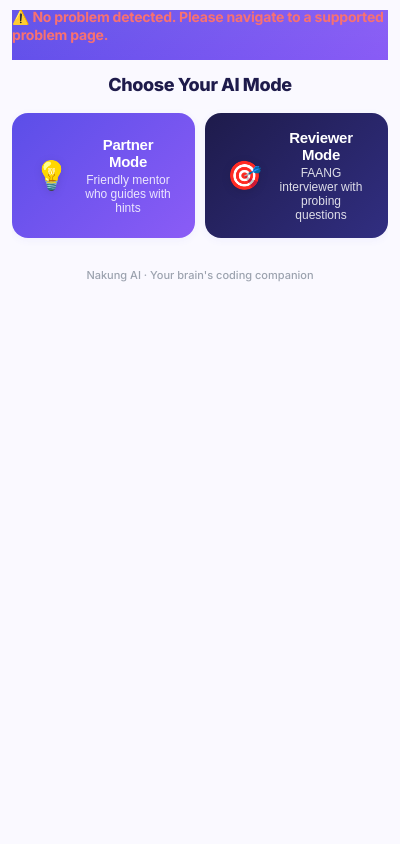
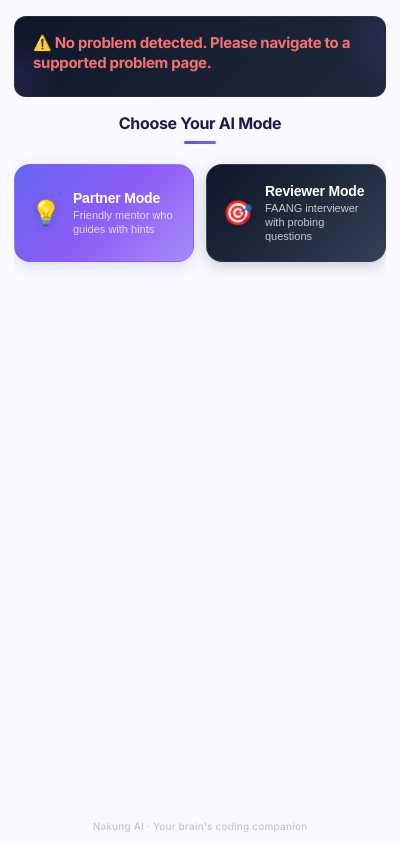
Before and after one commit to Arunodoy18/Nakung, a browser extension: page popup.html in a window 400 px wide. Drawn offline with Linux system fonts and the light colour scheme.

Commit message:
ui: premium initial view redesign — dark slate header, color-coded badges, polished buttons
- Problem header: violet gradient  dark slate (#0f172a  #1e293b) with radial glow accents
- Difficulty badges: color-coded (green easy, amber medium, red hard) with border + tint
- Mode buttons: refined gradients with subtle border + deeper hover shadows
- Partner: indigo-violet gradient, Reviewer: slate-charcoal gradient
- Mode heading: underline accent bar, slightly smaller font
- Footer tagline: pushed to bottom with margin-top:auto
- Spacing optimized: container 12px/14px, proper card-style header
- initialView padding-top for visual breathing room

```diff
--- a/popup.css
+++ b/popup.css
@@ -161,7 +161,7 @@ body {
 }
 
 .container {
-  padding: 10px 12px 10px;
+  padding: 12px 14px 12px;
   display: flex;
   flex-direction: column;
   height: 100vh;
@@ -173,6 +173,7 @@ body {
   display: flex;
   flex-direction: column;
   overflow-y: auto;
+  padding-top: 4px;
 }
 
 #chatView {
@@ -290,7 +291,7 @@ h1 {
 
 .button-group {
   display: flex;
-  gap: 10px;
+  gap: 12px;
   margin-bottom: 16px;
 }
 
@@ -299,16 +300,16 @@ h1 {
    ============================================================================ */
 .btn {
   flex: 1;
-  padding: 16px 22px;
+  padding: 18px 16px;
   border: none;
   border-radius: var(--radius-lg);
   font-size: 14px;
   font-weight: 700;
   cursor: pointer;
-  transition: all var(--duration-normal) var(--ease-out);
-  box-shadow: var(--shadow-sm);
+  transition: all 0.3s cubic-bezier(0.16, 1, 0.3, 1);
   position: relative;
   overflow: hidden;
+  box-shadow: none;
 }
 
 .btn::before {
@@ -318,8 +319,8 @@ h1 {
   left: -100%;
   width: 100%;
   height: 100%;
-  background: linear-gradient(90deg, transparent, rgba(255,255,255,0.15), transparent);
-  transition: left 0.5s var(--ease-out);
+  background: linear-gradient(90deg, transparent, rgba(255,255,255,0.1), transparent);
+  transition: left 0.6s var(--ease-out);
 }
 
 .btn:hover::before {
@@ -327,23 +328,29 @@ h1 {
 }
 
 .btn-partner {
-  background: linear-gradient(135deg, var(--primary-from) 0%, var(--primary-to) 100%);
-  color: var(--text-on-primary);
+  background: linear-gradient(135deg, #6366f1 0%, #8b5cf6 50%, #a78bfa 100%);
+  color: white;
+  border: 1px solid rgba(139, 92, 246, 0.3);
+  box-shadow: 0 4px 14px rgba(99, 102, 241, 0.2);
 }
 
 .btn-partner:hover {
-  transform: translateY(-2px);
-  box-shadow: 0 6px 20px var(--primary-glow);
+  transform: translateY(-3px);
+  box-shadow: 0 8px 25px rgba(99, 102, 241, 0.35);
+  border-color: rgba(139, 92, 246, 0.5);
 }
 
 .btn-reviewer {
-  background: linear-gradient(135deg, #1e1b4b 0%, #312e81 100%);
-  color: var(--text-on-primary);
+  background: linear-gradient(135deg, #0f172a 0%, #1e293b 50%, #334155 100%);
+  color: white;
+  border: 1px solid rgba(148, 163, 184, 0.15);
+  box-shadow: 0 4px 14px rgba(15, 23, 42, 0.2);
 }
 
 .btn-reviewer:hover {
-  transform: translateY(-2px);
-  box-shadow: 0 6px 20px rgba(30, 27, 75, 0.4);
+  transform: translateY(-3px);
+  box-shadow: 0 8px 25px rgba(15, 23, 42, 0.4);
+  border-color: rgba(148, 163, 184, 0.3);
 }
 
 .btn:disabled {
@@ -785,45 +792,62 @@ button:disabled {
 /* Mode selection heading */
 .mode-heading {
   text-align: center;
-  margin-bottom: 18px;
-  font-size: 18px;
-  font-weight: 800;
+  margin-bottom: 20px;
+  font-size: 16px;
+  font-weight: 700;
   color: var(--text-primary);
-  letter-spacing: -0.4px;
+  letter-spacing: -0.3px;
+  position: relative;
+}
+
+.mode-heading::after {
+  content: '';
+  display: block;
+  width: 32px;
+  height: 3px;
+  background: linear-gradient(90deg, var(--primary-from), var(--primary-to));
+  border-radius: 2px;
+  margin: 8px auto 0;
 }
 
 /* Mode button layout */
 .mode-btn-layout {
   display: flex;
   align-items: center;
-  gap: 14px;
+  gap: 12px;
+  text-align: left;
 }
 
 .mode-btn-icon {
-  font-size: 28px;
-  filter: drop-shadow(0 2px 4px rgba(0,0,0,0.1));
+  font-size: 24px;
+  filter: drop-shadow(0 2px 4px rgba(0,0,0,0.15));
+  flex-shrink: 0;
 }
 
 .mode-btn-title {
-  font-size: 15px;
+  font-size: 14px;
   font-weight: 700;
-  margin-bottom: 3px;
-  letter-spacing: -0.3px;
+  margin-bottom: 2px;
+  letter-spacing: -0.2px;
 }
 
 .mode-btn-desc {
-  font-size: 12px;
-  opacity: 0.85;
+  font-size: 11px;
+  opacity: 0.75;
   font-weight: 500;
+  line-height: 1.3;
 }
 
 /* Footer tagline */
 .footer-tagline {
   text-align: center;
-  margin-top: 14px;
-  font-size: 11px;
+  margin-top: auto;
+  padding-top: 12px;
+  font-size: 10px;
   color: var(--text-muted);
   font-weight: 500;
+  letter-spacing: 0.2px;
+  opacity: 0.6;
 }
 
 /* Chat header — compressed for max chat space */
--- a/popup.html
+++ b/popup.html
@@ -40,49 +40,81 @@
 
     /* ═══ Problem Header ═══ */
     .problem-header {
-      padding: 12px 16px;
-      background: linear-gradient(135deg, var(--primary-from) 0%, var(--primary-to) 100%);
+      padding: 16px 18px 14px;
+      background: linear-gradient(135deg, #0f172a 0%, #1e293b 100%);
       color: white;
-      border-radius: var(--radius-md) var(--radius-md) 0 0;
-      margin: -14px -16px 14px -16px;
+      border-radius: var(--radius-md);
+      margin: 0 0 16px 0;
       position: relative;
       overflow: hidden;
+      border: 1px solid rgba(255, 255, 255, 0.06);
+    }
+    .problem-header::before {
+      content: '';
+      position: absolute;
+      top: -50%;
+      right: -20%;
+      width: 120px;
+      height: 120px;
+      background: radial-gradient(circle, rgba(99, 102, 241, 0.15) 0%, transparent 70%);
+      pointer-events: none;
     }
     .problem-header::after {
       content: '';
       position: absolute;
-      top: 0; left: 0; right: 0; bottom: 0;
-      background: linear-gradient(180deg, rgba(255,255,255,0.06) 0%, transparent 100%);
+      bottom: -30%;
+      left: -10%;
+      width: 80px;
+      height: 80px;
+      background: radial-gradient(circle, rgba(139, 92, 246, 0.12) 0%, transparent 70%);
       pointer-events: none;
     }
     .problem-title {
-      font-size: 14px;
+      font-size: 15px;
       font-weight: 700;
-      margin-bottom: 4px;
-      letter-spacing: -0.2px;
+      margin-bottom: 8px;
+      letter-spacing: -0.3px;
       position: relative;
       z-index: 1;
-      line-height: 1.3;
+      line-height: 1.35;
+      color: #f8fafc;
     }
     .problem-meta {
       display: flex;
       align-items: center;
       gap: 8px;
       font-size: 11px;
-      opacity: 0.8;
       position: relative;
       z-index: 1;
     }
     .difficulty-badge {
       display: inline-block;
-      padding: 2px 10px;
+      padding: 3px 10px;
       border-radius: var(--radius-pill);
-      background: rgba(255, 255, 255, 0.18);
+      font-weight: 700;
+      font-size: 10px;
+      letter-spacing: 0.5px;
+      text-transform: uppercase;
+    }
+    .difficulty-badge.easy {
+      background: rgba(16, 185, 129, 0.15);
+      color: #34d399;
+      border: 1px solid rgba(16, 185, 129, 0.2);
+    }
+    .difficulty-badge.medium {
+      background: rgba(251, 191, 36, 0.15);
+      color: #fbbf24;
+      border: 1px solid rgba(251, 191, 36, 0.2);
+    }
+    .difficulty-badge.hard {
+      background: rgba(239, 68, 68, 0.15);
+      color: #f87171;
+      border: 1px solid rgba(239, 68, 68, 0.2);
+    }
+    .problem-platform {
+      color: #94a3b8;
       font-weight: 600;
       font-size: 11px;
-      letter-spacing: 0.3px;
-      -webkit-backdrop-filter: blur(4px);
-      backdrop-filter: blur(4px);
     }
 
     /* ═══ Mode Display ═══ */
@@ -131,8 +163,8 @@
       <div class="problem-header">
         <div class="problem-title" id="problemTitleDisplay">Loading...</div>
         <div class="problem-meta">
-          <span id="problemDifficultyDisplay" class="difficulty-badge" style="display: none;">Medium</span>
-          <span id="problemPlatformDisplay"></span>
+          <span id="problemDifficultyDisplay" class="difficulty-badge medium" style="display: none;">Medium</span>
+          <span id="problemPlatformDisplay" class="problem-platform"></span>
         </div>
       </div>
 
--- a/popup.js
+++ b/popup.js
@@ -536,7 +536,7 @@ function updateProblemUI() {
   }
   if (problemDifficultyDisplay && currentProblem.difficulty && currentProblem.difficulty !== 'Unknown') {
     problemDifficultyDisplay.textContent = currentProblem.difficulty;
-    problemDifficultyDisplay.className = 'difficulty ' + currentProblem.difficulty.toLowerCase();
+    problemDifficultyDisplay.className = 'difficulty-badge ' + currentProblem.difficulty.toLowerCase();
     problemDifficultyDisplay.style.display = 'inline-block';
   } else if (problemDifficultyDisplay) {
     problemDifficultyDisplay.style.display = 'none';
```
